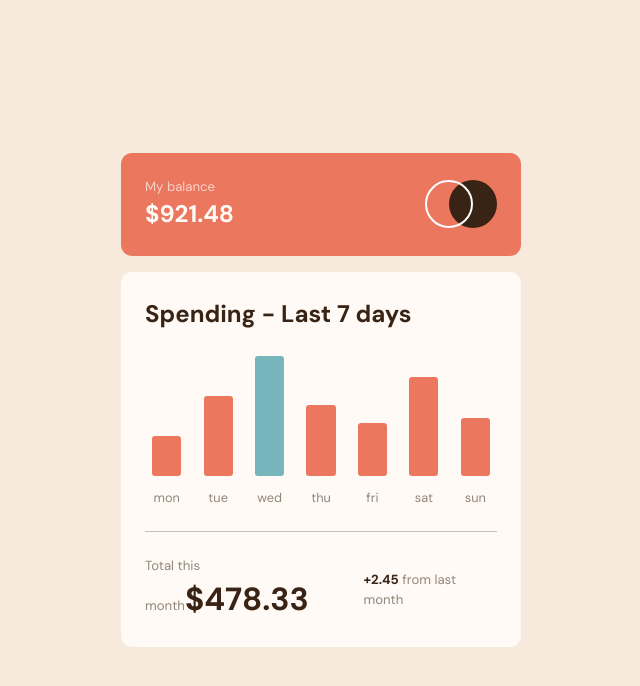
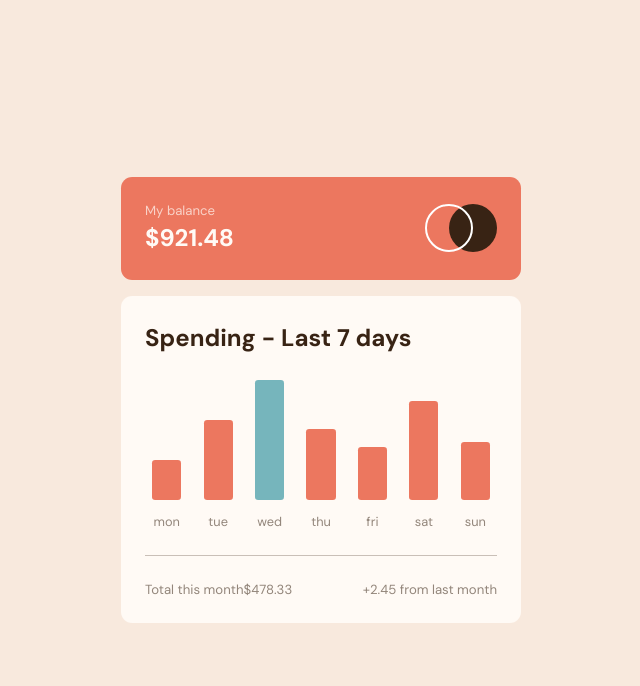
Before and after one commit to majidali55566/expense-chart-componentt, a React (Create React App) app: page / in a window 1280 px wide. Shown: the top 686 px of the page, without its empty margins (319-959 px from the left). Built offline with nearby package versions, Linux system fonts and the light colour scheme.

Commit message:
Update index.css

```diff
--- a/src/index.css
+++ b/src/index.css
@@ -212,13 +212,13 @@ body{
   align-items: center;
  }
 
- .total-spendings [datatype="month"] span{
+ .total-spendings [datatype="month"] p span{
   font-size: var(--fs-700);
   color: var(--clr-neutral-700);
   font-weight:var(--fw-bold);
  }
 
- .total-spendings [datatype="last-month"] span {
+ .total-spendings [datatype="last-month"] p span {
   color :var(--clr-neutral-700);
   font-weight: var(--fw-bold);
   text-align: end;
```
